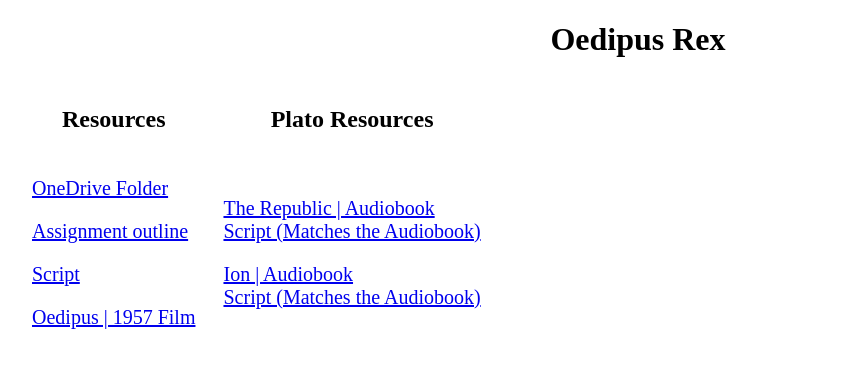
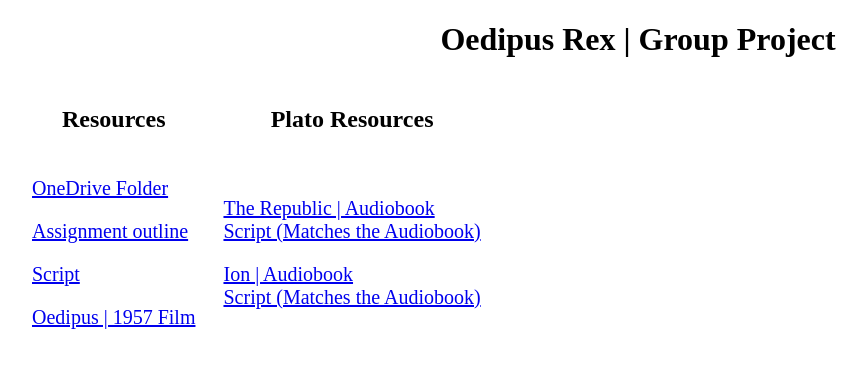
Before and after one commit to CalebHurbon/SmallGroupLeadership, a plain HTML site: page index.html in a window 1280 px wide. Shown: the whole page, without its empty margins (2-869 px from the left). Drawn offline with Linux system fonts and the light colour scheme.

Commit message:
Update index.html

```diff
--- a/index.html
+++ b/index.html
@@ -4,12 +4,12 @@
 <html>
   <head>
     <link rel="icon" type="image/x-icon" href="https://instructure-uploads.s3.amazonaws.com/account_36790000000000001/attachments/3927/favicon.ico?AWSAccessKeyId=AKIAJFNFXH2V2O7RPCAA&Expires=1941188363&Signature=DzyawcS6wl788cnmocQYi5YbEO0%3D&response-cache-control=Cache-Control%3Amax-age%3D473364000.0%2C%20public&response-expires=473364000.0">
-    <title>Oedipus Rex</title>
+    <title>Oedipus Rex | Group Project</title>
   </head>
 
   <body style="text-align:center">
     <p></p>
-    <h1> Oedipus Rex </h1>
+    <h1>Oedipus Rex | Group Project</h1>
 
     <table>
       <tr>
```
